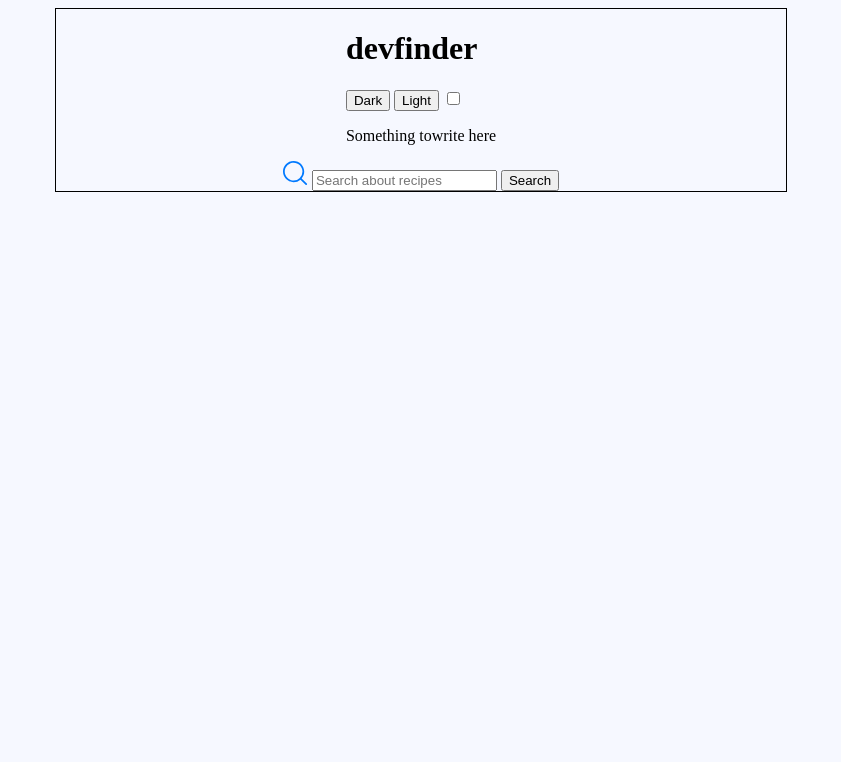
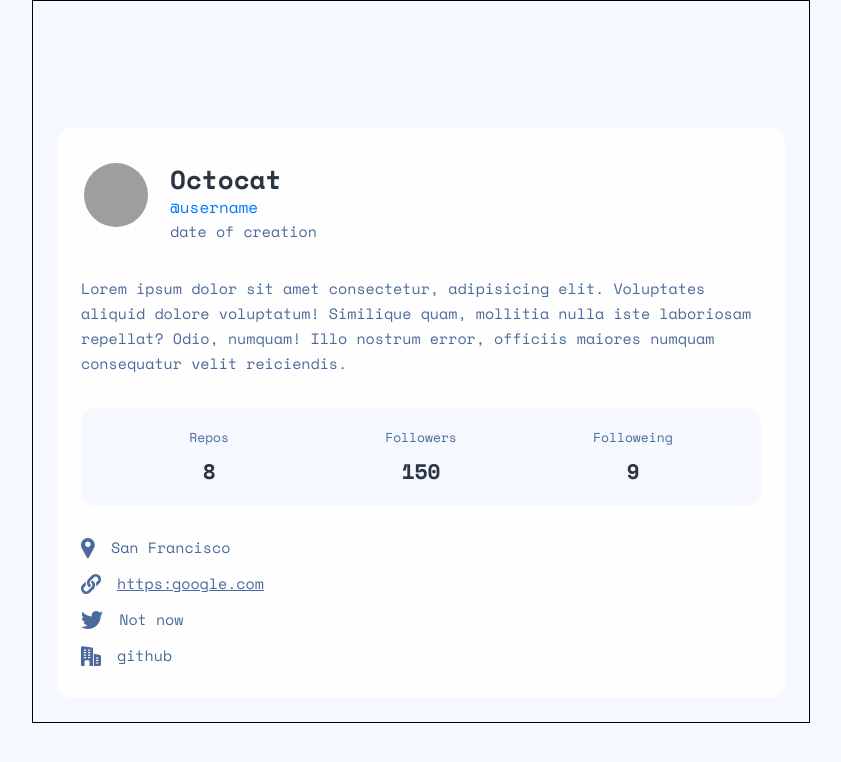
Before and after one commit to lavibia/github-user-search, a website built with webpack: page src/index.html in a window 1280 px wide. Shown: the whole page, without its empty margins (219-1060 px from the left). Built offline with nearby package versions, Linux system fonts and the light colour scheme; no server answers; grey boxes are pictures that could not be loaded.

Commit message:
#3 Style user info card

```diff
--- a/src/index.html
+++ b/src/index.html
@@ -10,11 +10,10 @@
       href="https://fonts.googleapis.com/css2?family=Space+Mono:wght@400;700&display=swap"
       rel="stylesheet"
     />
-    <script defer src="script.js"></script>
   </head>
   <body>
     <div class="container">
-      <header>
+      <header class="hide">
         <h1>devfinder</h1>
         <div id="button_wrap">
           <button id="dark">Dark</button>
@@ -23,7 +22,7 @@
           <p>Something towrite here</p>
         </div>
       </header>
-      <section id="form_section">
+      <section id="form_section" class="hide">
         <form>
           <div role="search">
             <label
@@ -44,7 +43,68 @@
           </div>
         </form>
       </section>
-      <section id="user_section"></section>
+      <section id="user_section">
+        <div id="user_header">
+          <img
+            src="https://avatars.githubusercontent.com/u/583231?v=4"
+            alt="user img"
+          />
+          <div>
+            <div>
+              <h2 class="h1">Octocat</h2>
+              <h3 class="h3">@username</h3>
+            </div>
+            <p class="p">date of creation</p>
+          </div>
+        </div>
+        <p id="bio" class="p">
+          Lorem ipsum dolor sit amet consectetur, adipisicing elit. Voluptates
+          aliquid dolore voluptatum! Similique quam, mollitia nulla iste
+          laboriosam repellat? Odio, numquam! Illo nostrum error, officiis
+          maiores numquam consequatur velit reiciendis.
+        </p>
+        <div class="stats">
+          <div id="repos">
+            <h3 class="h4">Repos</h3>
+            <p class="h2">8</p>
+          </div>
+          <div id="followers">
+            <h3 class="h4">Followers</h3>
+            <p class="h2">150</p>
+          </div>
+          <div id="following">
+            <h3 class="h4">Followeing</h3>
+            <p class="h2">9</p>
+          </div>
+        </div>
+
+        <div class="contact">
+          <div>
+            <div id="location">
+              <span class="visualy-hidden">Location</span>
+              <img src="./assets/icon-location.svg" alt="" />
+              <p class="p">San Francisco</p>
+            </div>
+            <div id="blog">
+              <span class="visualy-hidden">Blog</span>
+              <img src="./assets/icon-website.svg" alt="" />
+              <p><a href="#" class="p">https:google.com</a></p>
+            </div>
+          </div>
+          <div>
+            <div id="twitter">
+              <span class="visualy-hidden">Twitter</span>
+              <img src="./assets/icon-twitter.svg" alt="" />
+              <p class="p">Not now</p>
+            </div>
+            <div id="company">
+              <span class="visualy-hidden">Company</span>
+              <img src="./assets/icon-company.svg" alt="" />
+              <p class="p">github</p>
+            </div>
+          </div>
+        </div>
+      </section>
     </div>
   </body>
 </html>
--- a/src/script.js
+++ b/src/script.js
@@ -15,14 +15,14 @@ check.addEventListener("click", () => {
 
 function darkMode() {
   let element = document.body;
-  element.classList.toggle("dark-mode");
+  element.classList.toggle("dark_mode");
 }
 getGithubUser();
 
 
 async function getGithubUser() {
   const octokit = new Octokit({
-    auth: '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'
+    auth: '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'
   });
 
   await octokit.request('GET /users/{username}', {
--- a/src/style.css
+++ b/src/style.css
@@ -10,8 +10,10 @@
   --dark-blue: #1e2a47;
   --border-radius: 15px;
 }
-body {
+* {
   box-sizing: border-box;
+  margin: 0px;
+  padding: 0px;
 }
 
 .logo {
@@ -32,7 +34,8 @@ body {
   /* Where: 2.5445 = 100 * font-size_difference / viewport_width_difference */
   /* Safari resize fix */
   min-height: 0vw;
-  line-height: 2.375rem;
+  /* line-height: 2.375rem; */
+  color: var(--light-black);
 }
 .h2 {
   font-family: 'Space Mono', serif;
@@ -45,6 +48,7 @@ body {
   /* 22px - 16px */
   min-height: 0vw;
   line-height: 2rem;
+  color: var(--light-black);
 }
 .h3 {
   /* 16px -13px*/
@@ -55,7 +59,9 @@ body {
     calc(0.8125rem + ((1vw - 0.23437000000000002rem) * 0.7633)),
     1rem
   );
+  color: var(--bright-blue);
   min-height: 0vw;
+  margin-top: -3px;
   line-height: 1.5rem;
 }
 .h4 {
@@ -69,6 +75,7 @@ body {
   );
   min-height: 0vw;
   line-height: 1.25rem;
+  color: var(--light-blue);
 }
 .p {
   /* 15px */
@@ -81,12 +88,25 @@ body {
   );
   min-height: 0vw;
   line-height: 1.562rem;
+  color: var(--light-blue);
+}
+/* DARK THEME */
+
+.dark_mode .h1,
+.dark_mode .h2,
+.dark_mode .h4,
+.dark_mode .p {
+  color: var(--dark-white);
+}
+
+.hide {
+  visibility: hidden;
 }
 
 .container {
   border: 1px solid black;
-  max-width: 45.625rem;
-  padding: 0px;
+  width: min(48.625rem, 100%);
+  padding: 24px;
   margin: auto;
   display: flex;
   flex-direction: column;
@@ -94,17 +114,88 @@ body {
   justify-content: space-between;
 }
 
-.dark-mode {
-  background-color: #141d2f;
+#user_section {
+  width: 100%;
+  /* margin: 24px; */
+  padding: 32px 24px;
+  background-color: var(--light-white);
+  border-radius: var(--border-radius);
+  display: flex;
+  flex-direction: column;
+  gap: 32px;
+}
+.dark_mode #user_section {
+  background-color: var(--dark-blue);
 }
 
-p {
-  color: black;
+#user_header {
+  display: flex;
+  flex-direction: row;
+  gap: 19px;
+  line-height: normal;
 }
-.dark-mode p {
-  color: white;
+#user_header > img {
+  width: 70px;
+  height: 70px;
+  border: 3px solid var(--light-white);
+  border-radius: 50%;
+}
+
+#user_header > div {
+  display: flex;
+  flex-direction: column;
+}
+
+.stats {
+  display: flex;
+  flex-direction: row;
+  padding: 19px;
+  border-radius: var(--border-radius);
+  justify-content: center;
+  background-color: var(--light-beige);
+}
+.dark_mode .stats {
+  background-color: var(--dark-black);
+}
+
+.stats > div {
+  width: 33%;
+  display: flex;
+  flex-direction: column;
+  gap: 8px;
+  align-items: center;
+}
+
+.contact,
+.contact > div {
+  display: flex;
+  flex-direction: column;
+  gap: 16px;
+}
+.contact img {
+  height: 20px;
+}
+
+.contact > div > div {
+  display: flex;
+  flex-direction: row;
+  height: 20px;
+  align-items: center;
+  gap: 16px;
+}
+
+.visualy-hidden {
+  position: absolute;
+  left: -9999px;
+  height: 1px;
+  width: 1px;
+  overflow: hidden;
+}
+
+.dark_mode {
+  background-color: var(--dark-black);
 }
 
 body {
-  background-color: #f6f8ff;
+  background-color: var(--light-beige);
 }
--- a/webpack.config.js
+++ b/webpack.config.js
@@ -4,7 +4,7 @@ const HtmlWebpackPlugin = require('html-webpack-plugin');
 const CopyWebpackPlugin = require('copy-webpack-plugin');
 
 module.exports = {
- mode: "production",
+ mode: "development",
  entry: './src/script.js',
  devServer: {
   static: './dist',
@@ -23,18 +23,16 @@ module.exports = {
   })
  ],
  output: {
-  filename: 'script.js',
   path: path.resolve(__dirname, 'dist'),
+  filename: '[name].js',
+  publicPath: '/',
+  clean: true
+
  },
 
  module: {
   rules: [
-   // Rule for JS files, transpile with Babel if needed
-   {
-    test: /\.js$/,
-    exclude: /node_modules/,
-    use: 'babel-loader'
-   },
+
    {
     test: /\.css$/i,
     use: ['style-loader', 'css-loader'],
@@ -58,7 +56,7 @@ module.exports = {
 
  },
  optimization: {
-  minimize: true,
+  minimize: true
  },
  resolve: {
   extensions: ['.js']
```
